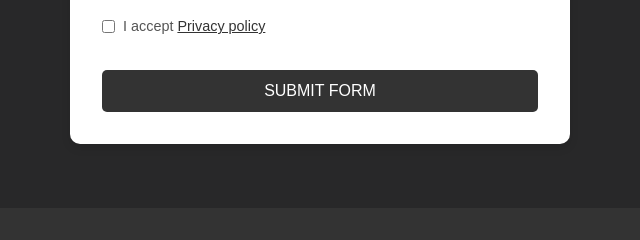
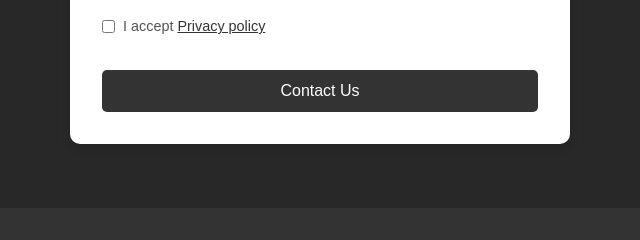
Before and after one commit to ProMerch/Digital-Business-MST-, a plain HTML site: page index.html in a window 1280 px wide. Shown: the part 1555-1795 px from the top of the page, 320-960 px from the left. Drawn offline with Linux system fonts and the light colour scheme.

Commit message:
change text button form

```diff
--- a/index.html
+++ b/index.html
@@ -75,7 +75,7 @@
                   <input type="checkbox" id="privacy" name="privacy" required>
                   <label for="privacy">I accept <a href="#">Privacy policy</a></label>
                 </div>
-                <button type="submit">SUBMIT FORM</button>
+                <button type="submit">Contact Us</button>
               </form>
             </div>
           </div>
```
